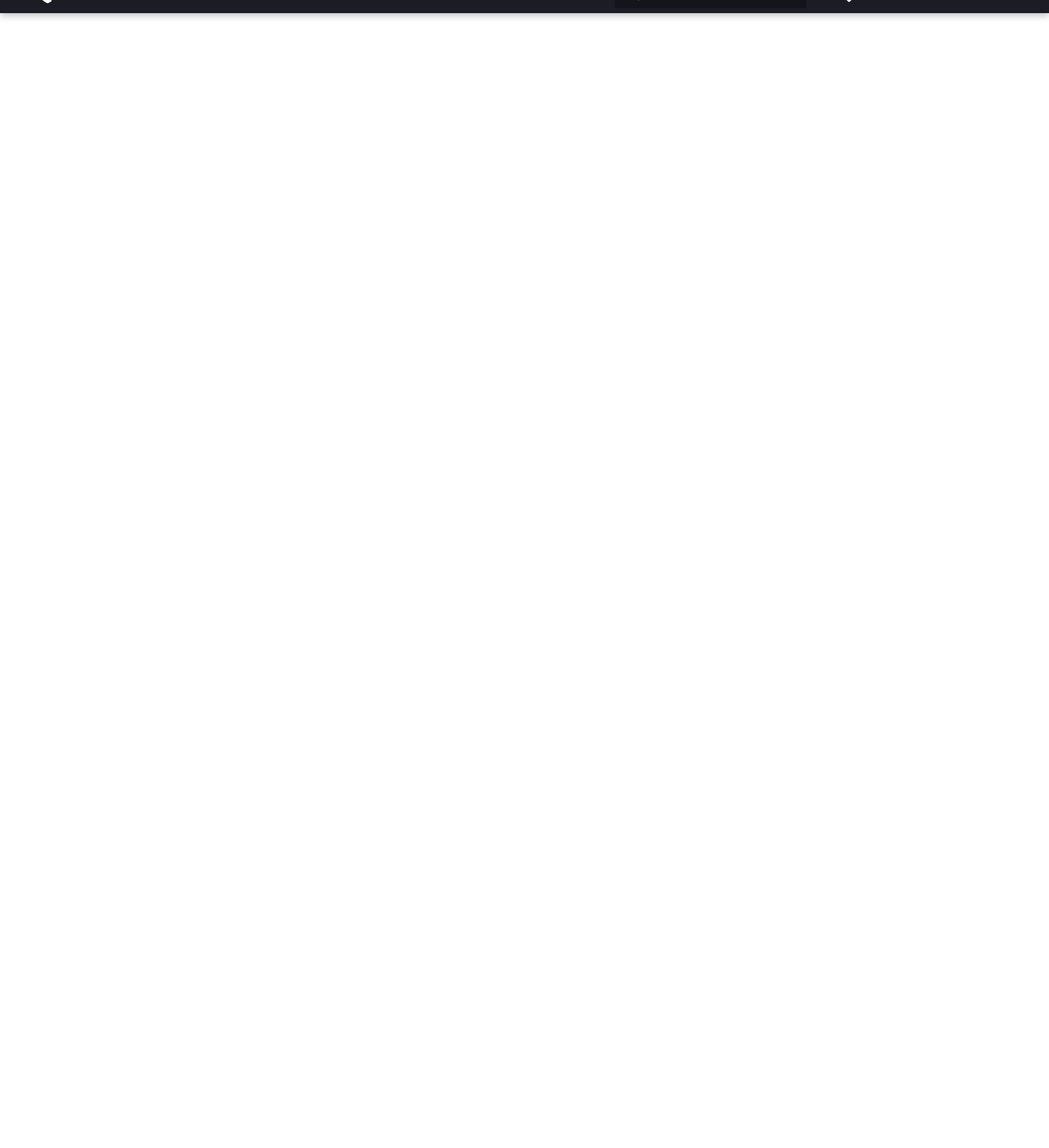
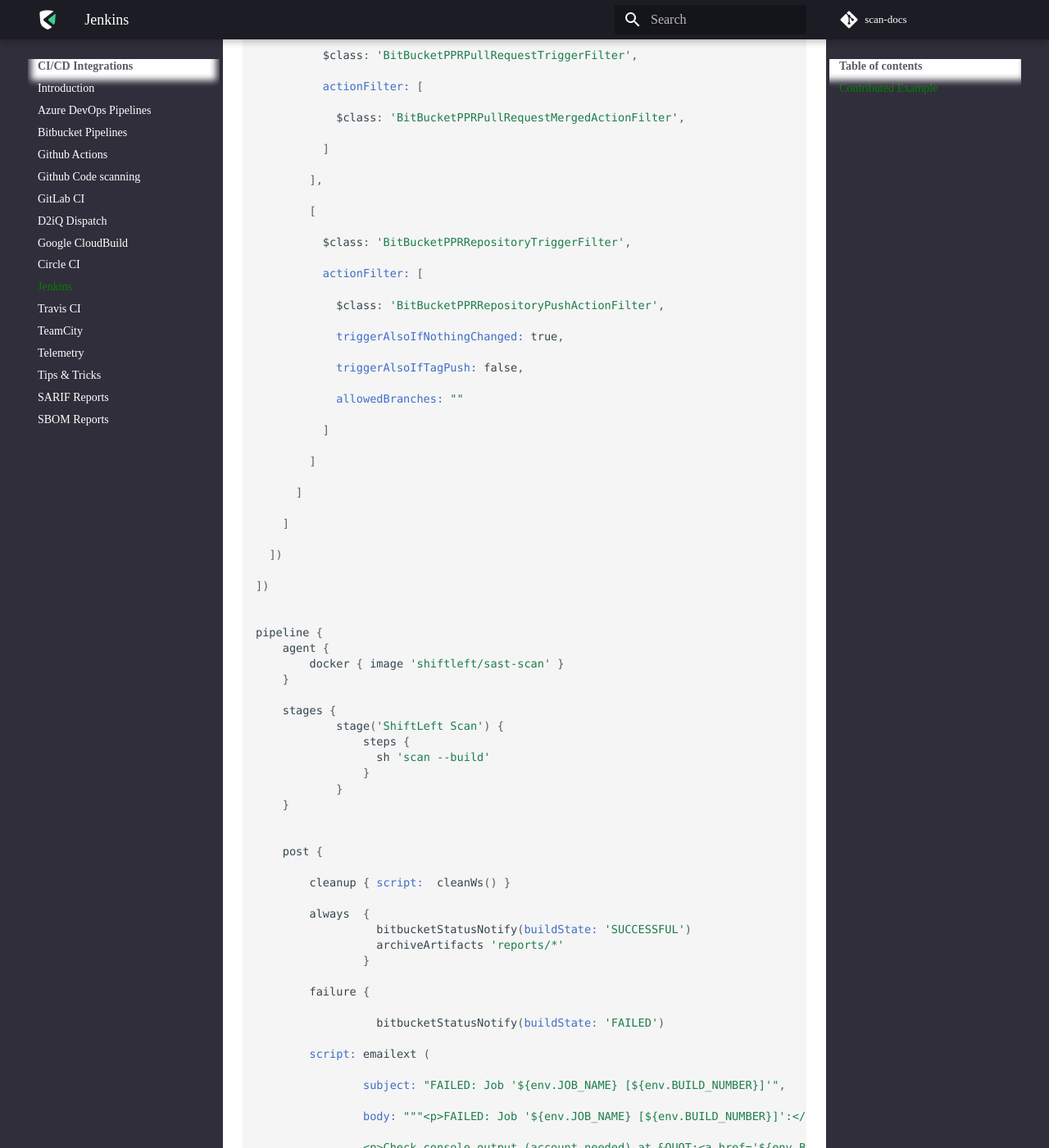
Before and after one commit to ShiftLeftSecurity/scan-docs, an MkDocs documentation site: the page built from docs/integrations/jenkins.md, in a window 1280 px wide and 1400 px high, scrolled down 1384 px. Shown: the whole window at 82% size. Built offline with MkDocs 1.6.1 and Material for MkDocs 9.7.7, drawn with Linux system fonts in a browser that asks for light colours; some web fonts are replaced; comment, search, counter and statistics services are not loaded; some of the changed text lies outside the part shown.

Commit message:
Added teamcity. updated jenkins docs (#46)

````diff
--- a/docs/integrations/jenkins.md
+++ b/docs/integrations/jenkins.md
@@ -1,8 +1,8 @@
-## Integration with Jenkins
+# Integration with Jenkins
 
 You can add the following stage to your `Jenkinsfile` (declarative syntax) for a very basic integrations.
 
-```
+```groovy
 stages {
     stage('ShiftLeft Scan') {
         agent {
@@ -17,7 +17,7 @@
 
 For Java and JVM based projects, compile the project before invoking the scan.
 
-```
+```groovy
 stages {
     stage('ShiftLeft Scan') {
         agent {
@@ -31,3 +31,122 @@
 ```
 
 We also recommend archiving artifacts generated by the scan for easy viewing using the [`archiveArtifacts`](https://jenkins.io/doc/pipeline/steps/core/) step.
+
+## Contributed Example
+
+The example below was contributed by Peter Foster. This uses Pipeline Triggers to monitor and scan a Bitbucket repository with email notifications.
+
+```groovy
+properties([
+
+  pipelineTriggers([
+
+    [
+
+      $class: 'BitBucketPPRTrigger',
+
+      triggers : [
+
+        [
+
+          $class: 'BitBucketPPRPullRequestTriggerFilter',
+
+          actionFilter: [
+
+            $class: 'BitBucketPPRPullRequestCreatedActionFilter',
+
+          ]
+
+        ],
+
+        [
+
+          $class: 'BitBucketPPRPullRequestTriggerFilter',
+
+          actionFilter: [
+
+            $class: 'BitBucketPPRPullRequestMergedActionFilter',
+
+          ]
+
+        ],
+
+        [
+
+          $class: 'BitBucketPPRRepositoryTriggerFilter',
+
+          actionFilter: [
+
+            $class: 'BitBucketPPRRepositoryPushActionFilter',
+
+            triggerAlsoIfNothingChanged: true,
+
+            triggerAlsoIfTagPush: false,
+
+            allowedBranches: ""
+
+          ]
+
+        ]
+
+      ]
+
+    ]
+
+  ])
+
+])
+
+
+pipeline {
+    agent {
+        docker { image 'shiftleft/sast-scan' }
+    }
+
+    stages {
+            stage('ShiftLeft Scan') {
+                steps {
+                  sh 'scan --build'
+                }
+            }
+    }
+
+
+    post {
+
+        cleanup { script:  cleanWs() }
+
+        always  {
+                  bitbucketStatusNotify(buildState: 'SUCCESSFUL')
+                  archiveArtifacts 'reports/*'
+                }
+
+        failure {
+
+                  bitbucketStatusNotify(buildState: 'FAILED')
+
+        script: emailext (
+
+                subject: "FAILED: Job '${env.JOB_NAME} [${env.BUILD_NUMBER}]'",
+
+                body: """<p>FAILED: Job '${env.JOB_NAME} [${env.BUILD_NUMBER}]':</p>
+
+                <p>Check console output (account needed) at &QUOT;<a href='${env.BUILD_URL}'>${env.JOB_NAME} [${env.BUILD_NUMBER}]</a>&QUOT;</p>""",
+
+                recipientProviders: [[$class: 'CulpritsRecipientProvider'],
+
+                [$class: 'DevelopersRecipientProvider'],
+
+                [$class: 'RequesterRecipientProvider'],
+
+                [$class: 'FailingTestSuspectsRecipientProvider'],
+
+                [$class: 'FirstFailingBuildSuspectsRecipientProvider'],
+
+                [$class: 'UpstreamComitterRecipientProvider']]
+
+                )
+        }
+    }
+}
+```
--- a/mkdocs.yml
+++ b/mkdocs.yml
@@ -55,6 +55,7 @@
       - "Circle CI": "integrations/circleci.md"
       - "Jenkins": "integrations/jenkins.md"
       - "Travis CI": "integrations/travis.md"
+      - "TeamCity": "integrations/teamcity.md"
       - "Telemetry": "integrations/telemetry.md"
       - "Tips & Tricks": "integrations/tips.md"
       - "SARIF Reports": "integrations/sarif.md"
````
Also changed, not shown: docs/getting-started/README.md (+1 -1 lines), docs/integrations/README.md (+1 -0 lines), docs/integrations/teamcity.md (added, +33 -0 lines), docs/integrations/img/teamcity-1.png (added), docs/integrations/img/teamcity-2.png (added), docs/integrations/img/teamcity-3.png (added).
